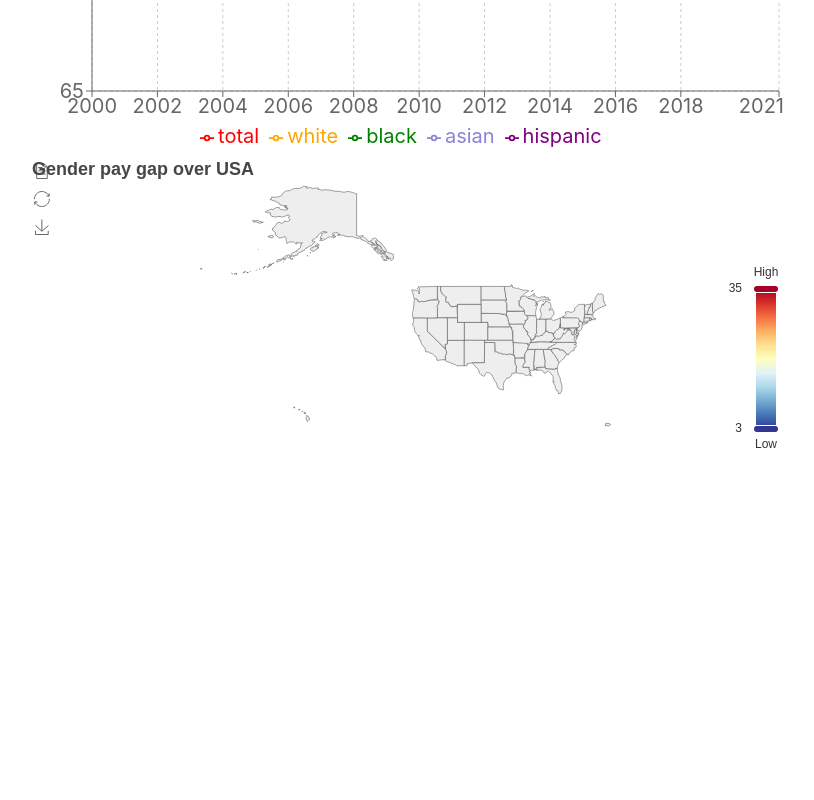
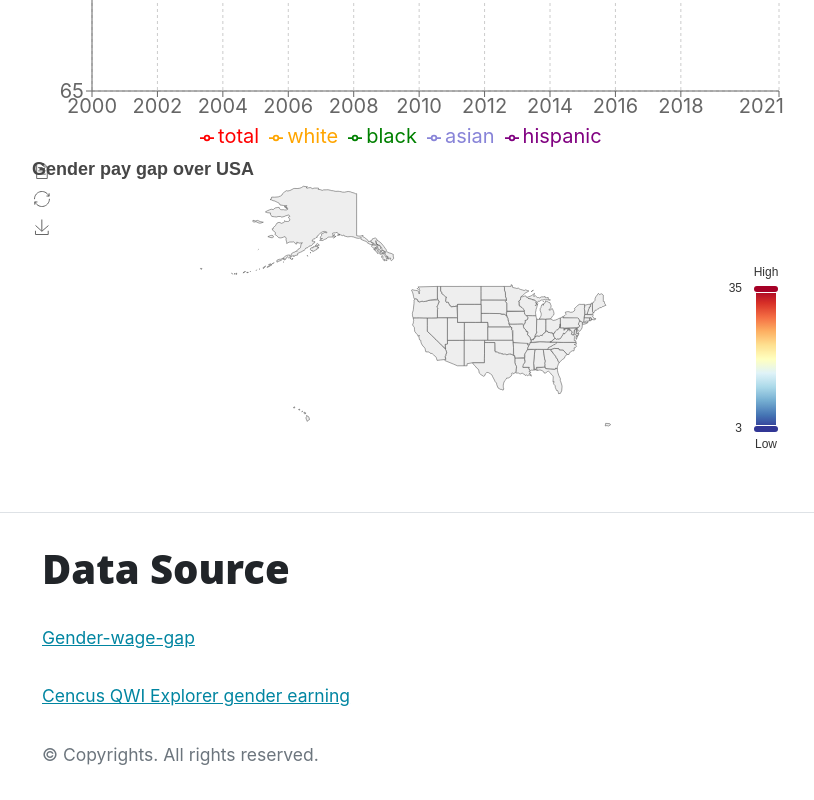
Before and after one commit to xzjiu/project2, a React (Create React App) app: page / in a window 1280 px wide. Shown: the part 4656-5456 px from the top of the page, without its empty margins (234-1048 px from the left). Before the commit the page ends 5136 px from the top, so only its background shows below. Built offline with nearby package versions, Linux system fonts and the light colour scheme.

Commit message:
add data source

```diff
--- a/src/App.js
+++ b/src/App.js
@@ -204,6 +204,7 @@ function App() {
     setSelectedItems(newSelectedItems);
   };
   return (
+    <>
     <Container fluid>
       <header
         className="masthead"
@@ -352,6 +353,24 @@ function App() {
         </div>
       </article>
     </Container>
+
+    <footer class="w-100 py-3 flex-shrink-0">
+      <hr/>
+        <div class="container py-3">
+            <div class="row gy-3 gx-5">
+            <div class="col-lg-2 col-md-2"></div>
+                <div class="col-lg-8 col-md-8">
+                    <h5 class="h1">Data Source</h5>
+                    <p class="small text-muted"> <a class="text-primary" href=""></a></p>
+                    <p class="small text-muted"> <a class="text-primary" href="https://data.oecd.org/earnwage/gender-wage-gap.htm"> Gender-wage-gap</a></p>
+                    <p class="small text-muted"> <a class="text-primary" href="https://qwiexplorer.ces.census.gov/static/explore.html?s=127628&v=bar&t=ac0&fc=true&st=US#x%3D0%26g%3D0=&x=0&g=0">Cencus QWI Explorer gender earning</a></p>
+                    <p class="small text-muted mb-0">&copy; Copyrights. All rights reserved.</p>
+                </div>
+                <div class="col-lg-2 col-md-2"></div>
+            </div>
+        </div>
+    </footer>
+    </>
   );
 }
 
```
